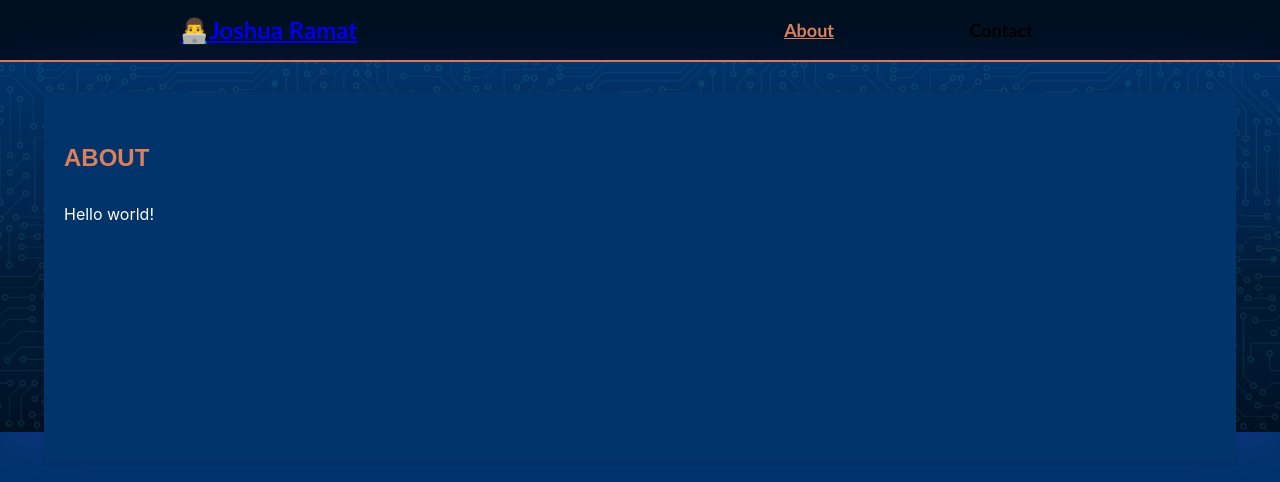
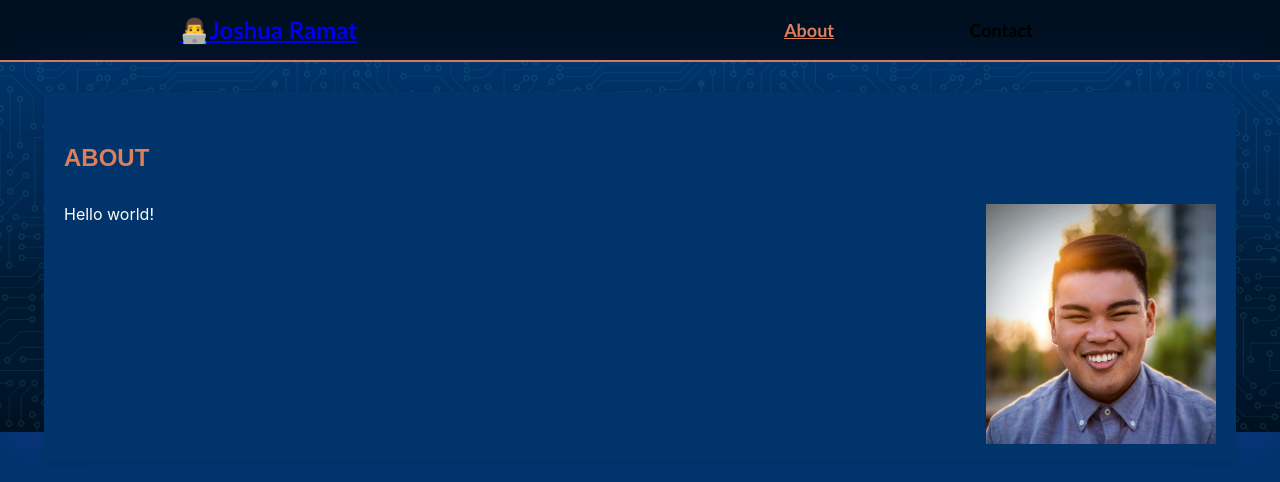
Before and after one commit to joshuaramat/ReactPort, a React (Create React App) app: page / in a window 1280 px wide. Shown: the top 482 px of the page. Built offline with nearby package versions, Linux system fonts and the light colour scheme; the HTML template or start-up script is replaced by a standard one.

Commit message:
resolved issue where headshot was not rendering on About compnent

```diff
--- a/src/App.js
+++ b/src/App.js
@@ -1,7 +1,6 @@
 import React from "react";
 import { BrowserRouter, Routes, Route } from "react-router-dom";
 import About from "./components/About/about";
-import Home from "./components/home"
 import Nav from "./components/Nav/nav";
 import Port from "./components/Portfolio/port";
 
@@ -12,7 +11,6 @@ function App() {
       <main>
         <Routes>
           <Route path="/" element={<About/>} />
-          <Route path="/home" element={<Home/>} />
           <Route path="/about" element={<About/>} />
           <Route path="/portfolio" element={<Port />} />
         </Routes>
--- a/src/components/About/about.js
+++ b/src/components/About/about.js
@@ -1,5 +1,5 @@
 import React from "react";
-// import joshua from "../assets/joshua.JPG";
+import joshua from "../../assets/joshua.JPG";
 
 function About() {
     return (
@@ -7,7 +7,7 @@ function About() {
             <section className="about hero">
                 <div className="content">
                     <h4>About</h4>
-                    {/* <img src={joshua} alt="" className="photo" /> */}
+                    <img src={joshua} alt="" className="photo" />
                     <p>Hello world!</p>
                 </div>
             </section>
--- a/src/components/home.js
+++ /dev/null
@@ -1,9 +0,0 @@
-function Home() {
-    return (
-        <section className="home hero">
-            <h3></h3>
-        </section>
-    )
-}
-
-export default Home;
```
